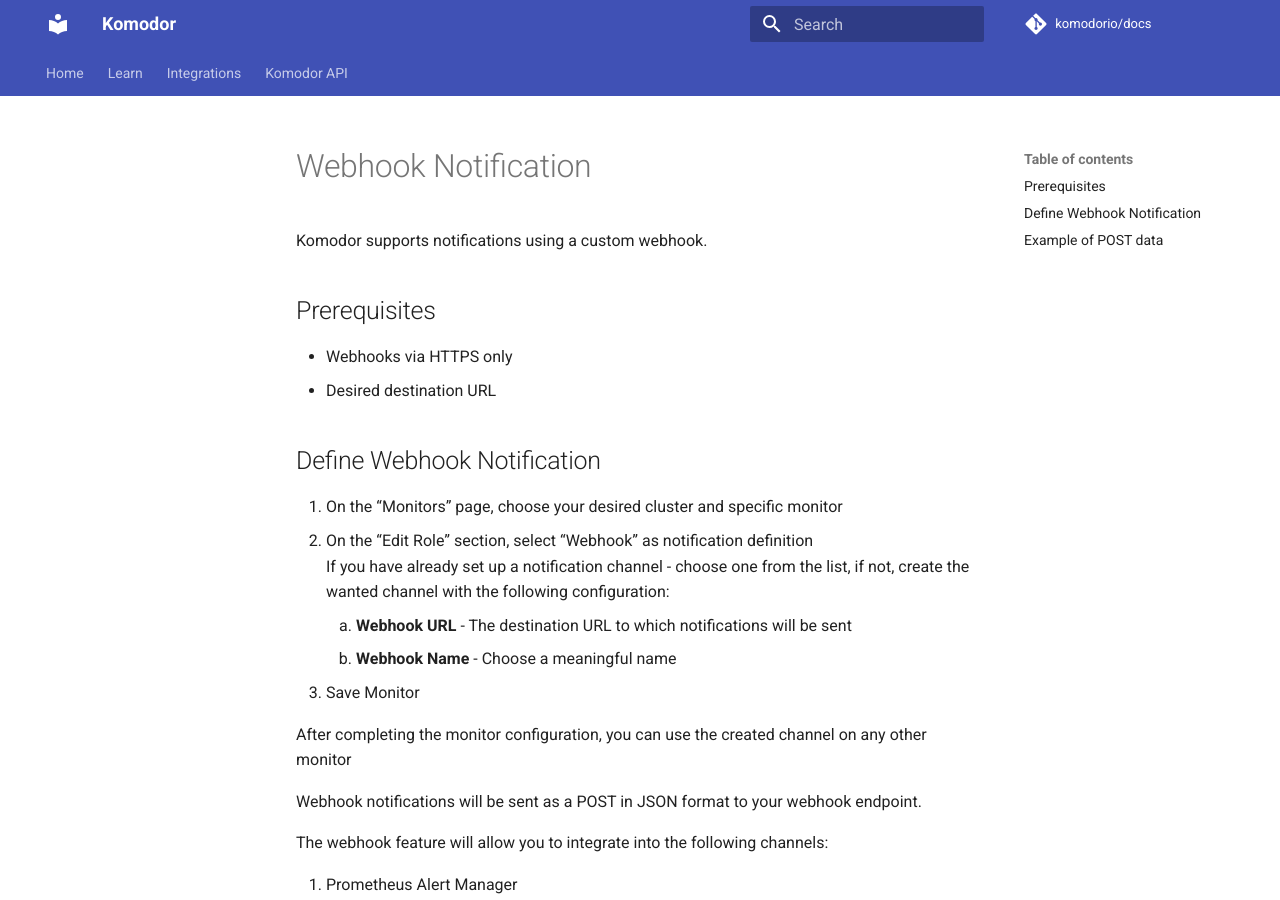
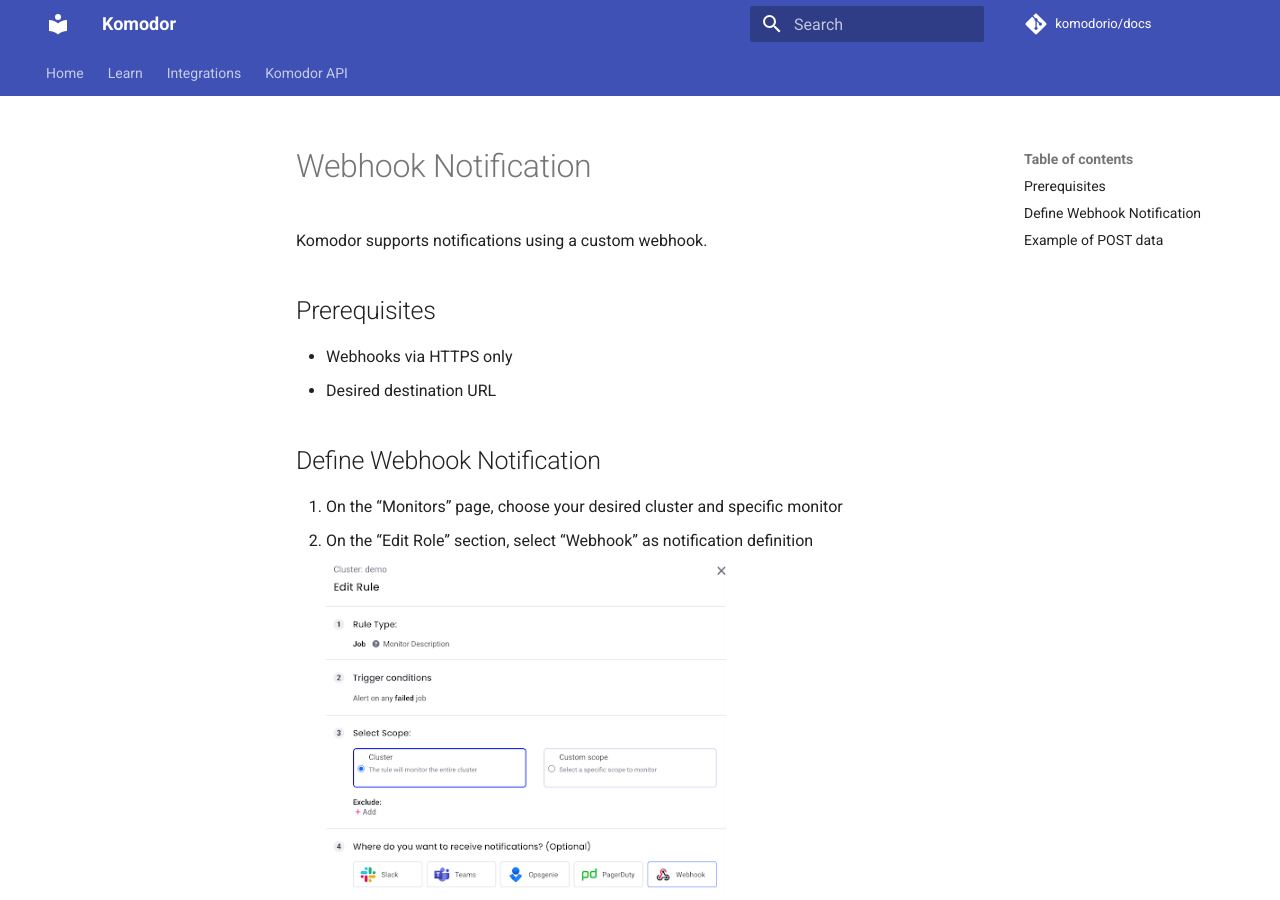
Before and after one commit to komodorio/docs, an MkDocs documentation site: the page built from docs/Integrations/Webhook.md, in a window 1280 px wide and 900 px high. Built offline with MkDocs 1.6.1 and Material for MkDocs 9.7.7, drawn with Linux system fonts in a browser that asks for light colours; comment, search, counter and statistics services are not loaded.

Commit message:
adding webhook page

```diff
--- a/docs/Integrations/Webhook.md
+++ b/docs/Integrations/Webhook.md
@@ -10,6 +10,7 @@
 ## Define Webhook Notification
 1. On the “Monitors” page, choose your desired cluster and specific monitor
 2. On the “Edit Role” section, select “Webhook” as notification definition
+<img src="./img/webhook-config.png" width="400">
 If you have already set up a notification channel - choose one from the list, if not, create the wanted channel with the following configuration:
     1. **Webhook URL** - The destination URL to which notifications will be sent
     2. **Webhook Name** - Choose a meaningful name
```
Also changed, not shown: docs/Integrations/img/webhook-config.png (added), docs/Integrations/img/webhook-output.png (added).
